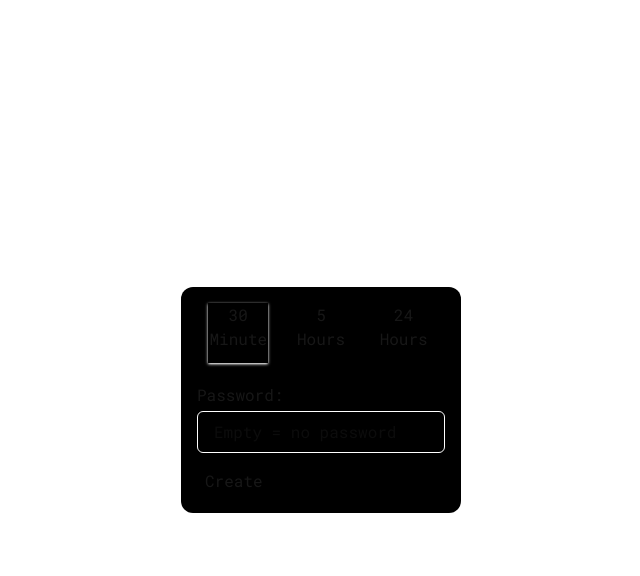
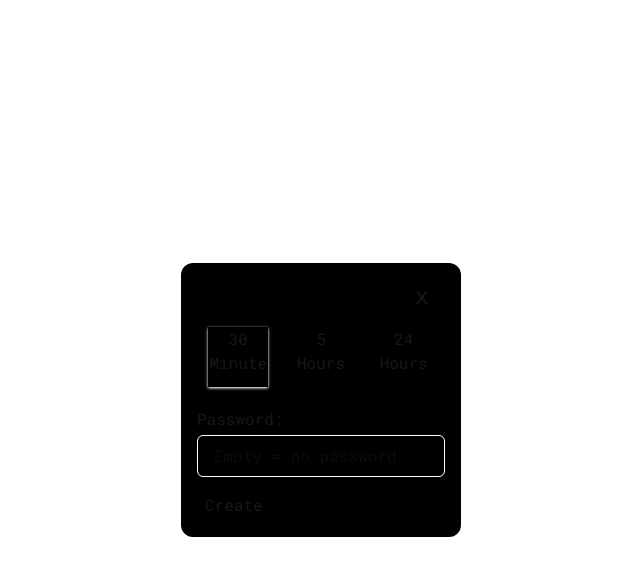
Before and after one commit to RadyaI/whoschat, a Next.js app: page / in a window 1280 px wide. Both pictures are taken after a click on the button "Create". Shown: the top 576 px of the page, without its empty margins (319-959 px from the left). Built offline with nearby package versions, Linux system fonts and the light colour scheme.

Commit message:
feat: option

```diff
--- a/app/page.tsx
+++ b/app/page.tsx
@@ -9,7 +9,7 @@ export const metadata: Metadata = {
 export default function Home() {
   return (
     <>
-      <HomeButton></HomeButton>
+      <HomeButton />
     </>
   )
 }
--- a/components/homeButton.tsx
+++ b/components/homeButton.tsx
@@ -20,8 +20,10 @@ export default function HomeButton() {
 
     return (
         <>
-            { openOption && (<div className="fixed z-20 p-4 w-70 h-fit rounded-xl bg-black top-1/2 left-1/2 -translate-y-1/2 -translate-x-1/2">
-                <div className="flex w-full justify-around">
+            {openOption && (<>
+                <div className="fixed z-20 p-4 w-[80%] sm:w-70 h-fit rounded-xl bg-black top-1/2 left-1/2 -translate-y-1/2 -translate-x-1/2">
+                <div onClick={() => setOpenOption(false)} className="text-right mx-auto w-[80%] mr-4 cursor-pointer text-2xl">x</div>
+                    <div className="flex mt-4 w-full justify-around">
                         <div onClick={() => setTime("30")} className={`${time === "30" ? "shadow shadow-white" : ""} w-15 h-15 cursor-pointer text-center`}>30 Minute</div>
                         <div onClick={() => setTime("5")} className={`${time === "5" ? "shadow shadow-white" : ""} w-15 h-15 cursor-pointer text-center`}>5 Hours</div>
                         <div onClick={() => setTime("24")} className={`${time === "24" ? "shadow shadow-white" : ""} w-15 h-15 cursor-pointer text-center`}>24 Hours</div>
@@ -29,7 +31,8 @@ export default function HomeButton() {
                     <p className="mt-5">Password: </p>
                     <input type="text" placeholder="Empty = no password" className="border rounded-md border-white outline-none px-4 py-2 w-full mt-1" />
                     <button onClick={createRoom} className="mt-3 cursor-pointer px-2 py-1 shadow hover:shadow-white">Create</button>
-            </div>)}
+                </div>
+            </>)}
 
             <div className="fixed z-10 flex flex-col text-2xl sm:text-xl top-1/2 left-1/2 -translate-y-1/2 -translate-x-1/2">
                 <button onClick={() => setOpenOption(!openOption)} className="cursor-pointer hover:text-green-400">Create</button>
```
Lines whose indentation alone changed are shown as unchanged.
